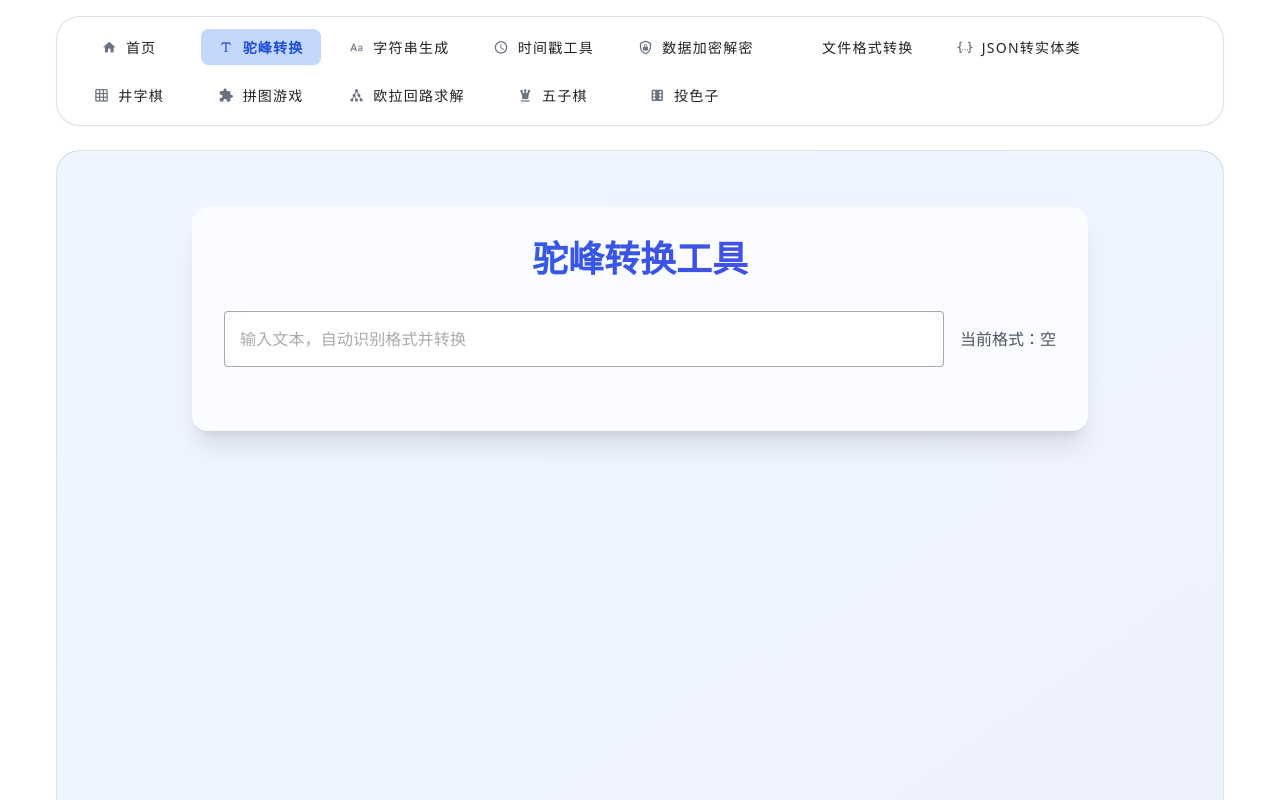
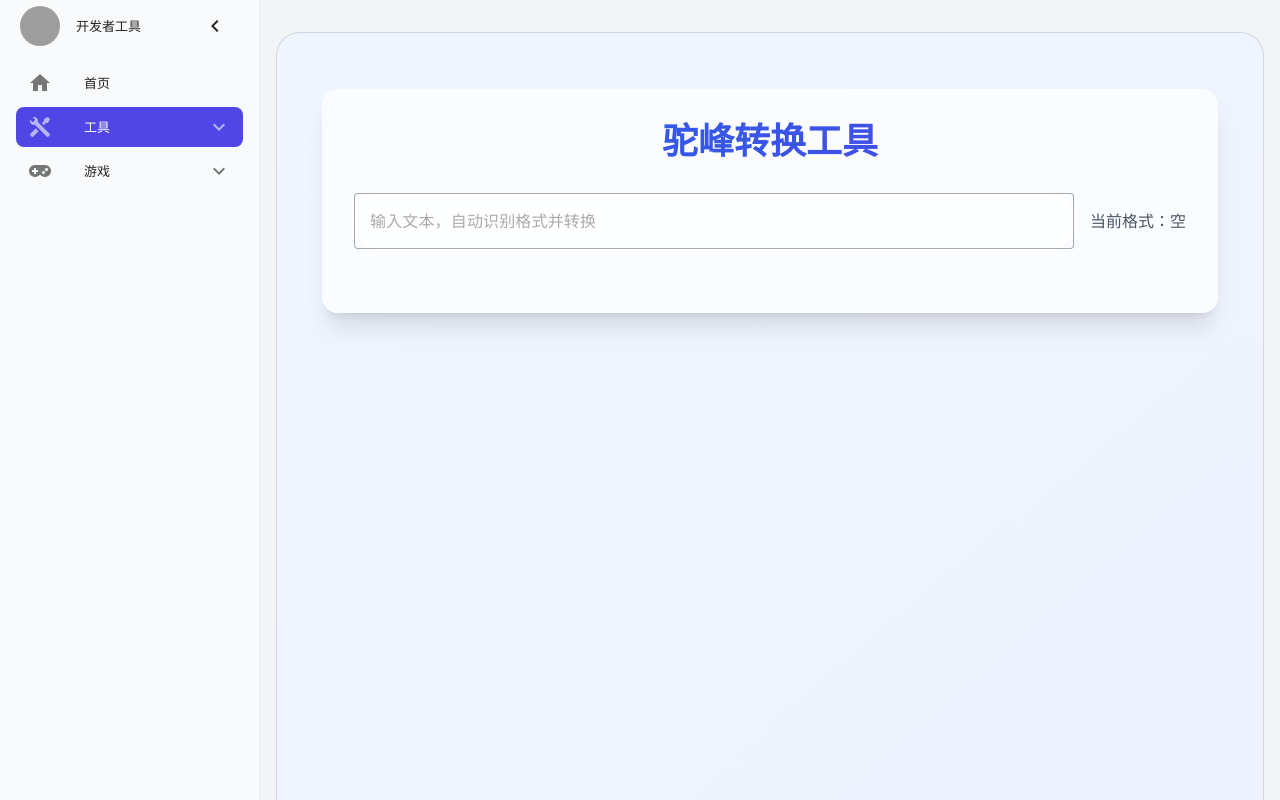
Before and after one commit to bitdan/Hump-Conversion, a Vue app: page /case-converter in a window 1280 px wide. Shown: the top 800 px of the page. Built offline with nearby package versions, Linux system fonts and the light colour scheme; grey boxes are pictures that could not be loaded; what vue-konva would draw is missing.

Commit message:
refactor(router): 优化路由配置并调整页面布局

```diff
--- a/src/App.vue
+++ b/src/App.vue
@@ -1,19 +1,11 @@
 <template>
   <v-app>
-    <v-main>
+    <app-navigation />
+    <v-main class="bg-gray-100">
       <v-container>
-        <AppNav />
-
         <div class="bg-gradient-to-br from-blue-50 to-indigo-50 rounded-xl shadow-sm p-6 border border-gray-200">
           <router-view v-slot="{ Component }">
-            <transition
-              enter-active-class="transition ease-out duration-200"
-              enter-from-class="opacity-0 translate-y-1"
-              enter-to-class="opacity-100 translate-y-0"
-              leave-active-class="transition ease-in duration-150"
-              leave-from-class="opacity-100 translate-y-0"
-              leave-to-class="opacity-0 translate-y-1"
-            >
+            <transition name="fade" mode="out-in">
               <component :is="Component" />
             </transition>
           </router-view>
@@ -24,5 +16,27 @@
 </template>
 
 <script setup>
-import AppNav from './components/layout/AppNav.vue'
+import AppNavigation from '@/components/AppNavigation.vue'
 </script>
+
+<style>
+.fade-enter-active,
+.fade-leave-active {
+  transition: opacity 0.3s ease;
+}
+
+.fade-enter-from,
+.fade-leave-to {
+  opacity: 0;
+}
+
+.v-container {
+  max-width: 1400px;
+  margin: 0 auto;
+  padding: 1rem;
+}
+
+.v-main {
+  padding-top: 1rem !important;
+}
+</style>
--- /dev/null
+++ b/src/components/AppNavigation.vue
@@ -0,0 +1,325 @@
+<template>
+  <v-navigation-drawer
+    v-model="drawer"
+    :rail="rail"
+    permanent
+    @click="rail = false"
+    class="bg-gray-50"
+    width="260"
+    :rail-width="56"
+  >
+    <v-list-item
+      prepend-avatar="https://s2.loli.net/2025/01/03/FcBEJdh1YvOSWpK.jpg"
+      :title="rail ? '' : '开发者工具'"
+      nav
+    >
+      <template v-slot:append>
+        <v-btn
+          variant="text"
+          :icon="rail ? 'mdi-chevron-right' : 'mdi-chevron-left'"
+          @click.stop="rail = !rail"
+        ></v-btn>
+      </template>
+    </v-list-item>
+
+    <v-divider></v-divider>
+
+    <v-list density="compact" nav>
+      <template v-for="item in routes" :key="item.name">
+        <!-- 没有子路由的菜单项 -->
+        <v-list-item
+          v-if="!item.children"
+          :to="item.path"
+          :prepend-icon="item.meta?.icon"
+          :title="rail ? '' : item.meta?.title"
+          :value="item.name"
+          class="mb-1"
+          :class="{ 'active-route': isCurrentRoute(item.path) }"
+        ></v-list-item>
+
+        <!-- 有子路由的菜单组 -->
+        <div
+          v-else
+          class="menu-group"
+          @mouseenter="handleGroupHover(item.name)"
+          @mouseleave="handleGroupLeave"
+        >
+          <!-- 收起状态只显示父级图标 -->
+          <v-list-item
+            v-if="rail"
+            :prepend-icon="item.meta?.icon"
+            class="parent-icon"
+            :class="{ 'active-route': isGroupActive(item) }"
+          ></v-list-item>
+
+          <!-- 展开状态显示完整菜单组 -->
+          <v-list-group
+            v-else
+            :value="isGroupActive(item)"
+          >
+            <template v-slot:activator="{ props }">
+              <v-list-item
+                v-bind="props"
+                :prepend-icon="item.meta?.icon"
+                :title="item.meta?.title"
+                :value="item.name"
+                :class="{ 'active-route': isGroupActive(item) }"
+              ></v-list-item>
+            </template>
+
+            <v-list-item
+              v-for="child in item.children"
+              :key="child.name"
+              :to="child.path"
+              :prepend-icon="child.meta?.icon"
+              :title="child.meta?.title"
+              :value="child.name"
+              class="pl-4"
+              :class="{ 'active-route': isCurrentRoute(child.path) }"
+            ></v-list-item>
+          </v-list-group>
+
+          <!-- 悬浮显示的子菜单 -->
+          <div
+            v-if="rail"
+            class="submenu-container"
+            :class="{ 'show-submenu': hoveredGroup === item.name }"
+          >
+            <v-list density="compact">
+              <v-list-item
+                v-for="child in item.children"
+                :key="child.name"
+                :to="child.path"
+                :prepend-icon="child.meta?.icon"
+                :title="child.meta?.title"
+                :value="child.name"
+                :class="{ 'active-route': isCurrentRoute(child.path) }"
+              ></v-list-item>
+            </v-list>
+          </div>
+        </div>
+      </template>
+    </v-list>
+  </v-navigation-drawer>
+</template>
+
+<script setup>
+import { ref, computed } from 'vue'
+import { useRoute, useRouter } from 'vue-router'
+
+const router = useRouter()
+const route = useRoute()
+const drawer = ref(true)
+const rail = ref(false)
+const hoveredGroup = ref(null)
+
+const routes = computed(() =>
+  router.options.routes.filter(route => route.name && route.path !== '/')
+)
+
+const isCurrentRoute = (path) => {
+  return route.path === path
+}
+
+const isGroupActive = (item) => {
+  return item.children?.some(child => isCurrentRoute(child.path))
+}
+
+const handleGroupHover = (name) => {
+  hoveredGroup.value = name
+}
+
+const handleGroupLeave = () => {
+  hoveredGroup.value = null
+}
+</script>
+
+<style scoped>
+.v-list-item--active {
+  background: #4f46e5 !important;
+  color: white !important;
+  border-radius: 8px;
+}
+
+.active-route {
+  background: rgba(79, 70, 229, 0.1);
+  border-radius: 8px;
+}
+
+.v-list-group__items .v-list-item {
+  transition: all 0.2s ease;
+  border-radius: 8px;
+  margin: 2px 0;
+}
+
+.v-list-group__items .v-list-item:hover {
+  background: rgba(79, 70, 229, 0.05);
+}
+
+.v-navigation-drawer {
+  transition: width 0.2s ease;
+  border-right: 1px solid rgba(0, 0, 0, 0.05);
+}
+
+.v-list-group {
+  margin-bottom: 4px;
+}
+
+.v-list-item {
+  margin: 2px 8px;
+  padding: 0 12px;
+  min-height: 40px;
+}
+
+.v-list-group__items .v-list-item {
+  margin-left: 12px;
+  margin-right: 12px;
+}
+
+/* 添加子菜单容器样式 */
+.submenu-container {
+  position: relative;
+}
+
+/* 收起状态下的子菜单样式 */
+.v-navigation-drawer--rail .submenu-container {
+  position: absolute;
+  left: 100%;
+  top: 0;
+  min-width: 200px;
+  background: white;
+  border-radius: 0 8px 8px 0;
+  box-shadow: 4px 0 8px rgba(0, 0, 0, 0.1);
+  opacity: 0;
+  visibility: hidden;
+  transition: all 0.2s ease;
+  z-index: 100;
+  padding: 4px;
+}
+
+/* 收起状态下显示子菜单 */
+.v-navigation-drawer--rail .show-submenu .submenu-container {
+  opacity: 1;
+  visibility: visible;
+}
+
+/* 确保图标在收起状态下完整显示 */
+.v-navigation-drawer--rail .v-list-item {
+  padding-left: 12px !important;
+  padding-right: 12px !important;
+  min-width: 56px;
+  justify-content: center;
+}
+
+.v-navigation-drawer--rail .v-list-item__prepend {
+  margin-inline-end: 0;
+}
+
+/* 优化子菜单项样式 */
+.submenu-item {
+  padding: 8px 16px;
+  white-space: nowrap;
+  width: 100%;
+}
+
+/* 展开状态下的子菜单样式 */
+.v-navigation-drawer:not(.v-navigation-drawer--rail) .submenu-container {
+  position: static;
+  width: auto;
+  box-shadow: none;
+  opacity: 1;
+  visibility: visible;
+  padding: 0;
+}
+
+/* 确保图标在展开状态下对齐 */
+.v-list-item__prepend {
+  margin-right: 8px;
+}
+
+/* 优化菜单组间距 */
+.v-list-group {
+  margin: 2px 0;
+}
+
+/* 确保子菜单项对齐 */
+.v-list-group__items .v-list-item {
+  padding-left: 16px;
+}
+
+/* 修改菜单组样式 */
+.menu-group {
+  position: relative;
+}
+
+/* 收起状态下的父级图标样式 */
+.parent-icon {
+  cursor: pointer;
+  margin: 4px 8px;
+  padding: 8px;
+  border-radius: 8px;
+  transition: all 0.2s ease;
+}
+
+/* 收起状态下的子菜单容器 */
+.submenu-container {
+  position: absolute;
+  left: 100%;
+  top: 0;
+  min-width: 200px;
+  background: white;
+  border-radius: 0 8px 8px 0;
+  box-shadow: 4px 0 8px rgba(0, 0, 0, 0.1);
+  opacity: 0;
+  visibility: hidden;
+  transition: all 0.2s ease;
+  z-index: 100;
+  padding: 4px;
+}
+
+.show-submenu {
+  opacity: 1;
+  visibility: visible;
+}
+
+/* 收起状态下的图标居中显示 */
+.v-navigation-drawer--rail .v-list-item {
+  padding: 12px !important;
+  min-width: 56px;
+  justify-content: center;
+}
+
+.v-navigation-drawer--rail .v-list-item__prepend {
+  margin-inline-end: 0;
+}
+
+/* 展开状态下的样式 */
+.v-navigation-drawer:not(.v-navigation-drawer--rail) .v-list-item {
+  padding: 0 12px;
+}
+
+.v-list-group__items .v-list-item {
+  padding-left: 16px !important;
+}
+
+/* 激活状态样式 */
+.active-route {
+  background: #4f46e5 !important;
+  color: white !important;
+}
+
+.v-list-group__items .active-route {
+  background: rgba(79, 70, 229, 0.1) !important;
+  color: inherit !important;
+}
+
+/* 菜单组样式 */
+.menu-group {
+  position: relative;
+}
+
+/* 过渡动画 */
+.v-navigation-drawer {
+  transition: width 0.2s ease;
+}
+</style>
--- a/src/router/index.js
+++ b/src/router/index.js
@@ -12,7 +12,7 @@ import Gomoku from '../views/games/Gomoku.vue'
 import EulerCircuit from '../views/games/EulerCircuit.vue'
 import DiceRoller from '../views/games/DiceRoller.vue'
 
-const routes = [
+export const routes = [
     {
         path: '/',
         redirect: '/case-converter'
@@ -26,6 +26,14 @@ const routes = [
             icon: 'mdi-home'
         }
     },
+    {
+        path: '/tools',
+        name: 'Tools',
+        meta: {
+            title: '工具',
+            icon: 'mdi-tools'
+        },
+        children: [
             {
                 path: '/case-converter',
                 name: 'CaseConverter',
@@ -68,7 +76,7 @@ const routes = [
                 component: FileConverter,
                 meta: {
                     title: '文件格式转换',
-          icon: 'mdi-file-convert'
+                    icon: 'mdi-file-sync'
                 }
             },
             {
@@ -79,9 +87,19 @@ const routes = [
                     title: 'JSON转实体类',
                     icon: 'mdi-code-json'
                 }
+            }
+        ]
     },
     {
-        path: '/ticTacToe',
+        path: '/games',
+        name: 'Games',
+        meta: {
+            title: '游戏',
+            icon: 'mdi-gamepad-variant'
+        },
+        children: [
+            {
+                path: '/games/tic-tac-toe',
                 name: 'TicTacToe',
                 component: TicTacToe,
                 meta: {
@@ -90,7 +108,7 @@ const routes = [
                 }
             },
             {
-        path: '/puzzle-game',
+                path: '/games/puzzle',
                 name: 'PuzzleGame',
                 component: PuzzleGame,
                 meta: {
@@ -98,9 +116,8 @@ const routes = [
                     icon: 'mdi-puzzle'
                 }
             },
-
             {
-        path: '/euler-circuit',
+                path: '/games/euler-circuit',
                 name: 'EulerCircuit',
                 component: EulerCircuit,
                 meta: {
@@ -109,7 +126,7 @@ const routes = [
                 }
             },
             {
-        path: '/gomoku',
+                path: '/games/gomoku',
                 name: 'Gomoku',
                 component: Gomoku,
                 meta: {
@@ -118,13 +135,15 @@ const routes = [
                 }
             },
             {
-        path: '/dice-roller',
+                path: '/games/dice-roller',
                 name: 'DiceRoller',
                 component: DiceRoller,
                 meta: {
                     title: '投色子',
                     icon: 'mdi-dice-6'
                 }
+            }
+        ]
     }
 ]
 
```
Lines whose indentation alone changed are shown as unchanged.
